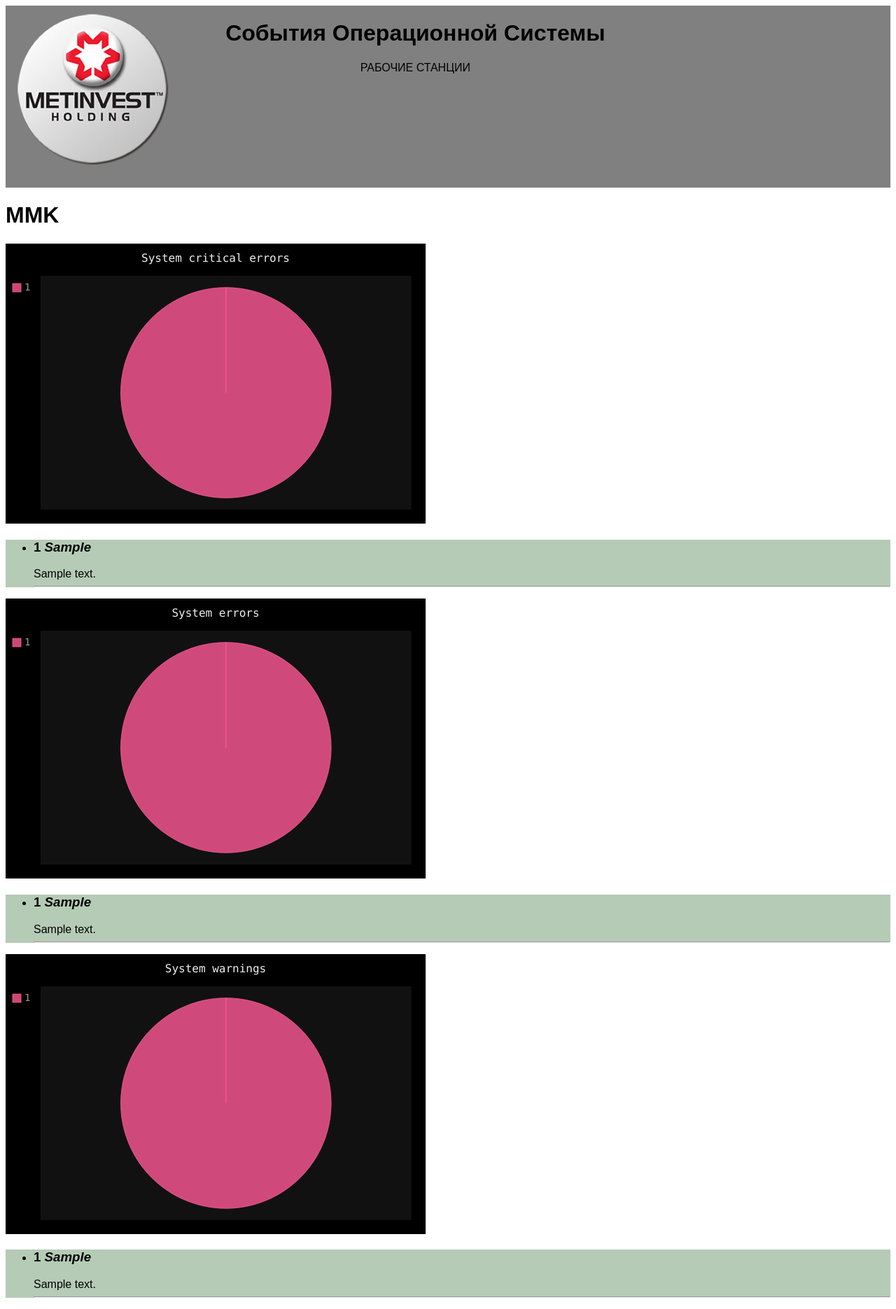
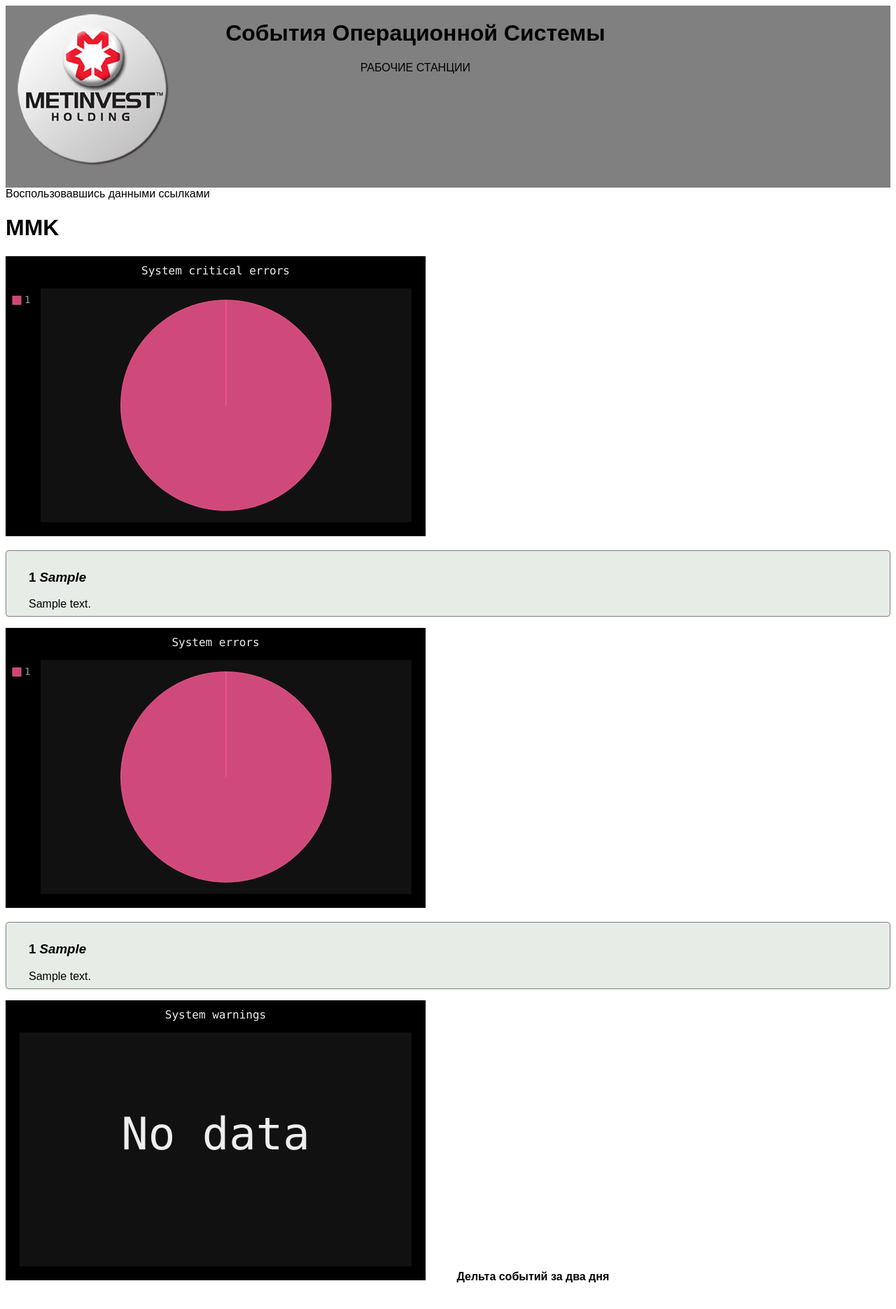
Before and after one commit to BorisKornienko/AllWsMonitor, a Django app: page /win_events/ in a window 1280 px wide. Shown: the whole page at 70% size. After the commit the page ends 1832 px from the top, so only its background shows below. Run offline with Django 3.2, Linux system fonts and the light colour scheme; tables that the repository leaves empty hold one stand-in row (values such as "Sample post"); some libraries are stand-ins or nearby versions.

Commit message:
link to IIS and a bit of frontend

```diff
--- a/win_events/charts.py
+++ b/win_events/charts.py
@@ -18,7 +18,7 @@
         # two_weeks = datetime.date.today() - datetime.timedelta(days=14)
         yesterday = datetime.date.today() - datetime.timedelta(days=1)
         data = {}
-        for sys_warn in System_warning.objects.filter(event_date__gte=yesterday):
+        for sys_warn in System_warning.objects.filter(event_date=yesterday):
             if sys_warn.event_id in data.keys():
                 data[sys_warn.event_id] += 1
             else:
--- a/win_events/static/win_events/style/base.css
+++ b/win_events/static/win_events/style/base.css
@@ -22,13 +22,36 @@
     float: left;
 }
 .chart{
-    /* display: inline-block; */
+    display: inline-block;
     padding: 10;
     /* background-color: red; */
     /* float: left; */
 }
-ul{
+.events-list{
     /* display: inline-block; */
-    background-color: rgba(10, 84, 15, 0.3);
-    padding: 10;
+    list-style-type: none;
+    background-color: rgba(10, 84, 15, 0.1);
+    padding: 0;
 }
+.events-list li{
+    border: 1px solid gray;
+    border-radius: 5px;
+    margin-top: 2px;
+    padding: 0.5em;
+    padding-left: 2em;
+}
+.delta{
+    display: inline-block;
+    list-style-type: none;
+}
+.delta li{
+    margin-top: 7;
+    font-size: 1.3em;
+    letter-spacing: 3;
+}
+.delta-red{
+    color: red;
+}
+.delta-green{
+    color: green;
+}
--- a/win_events/templates/base.html
+++ b/win_events/templates/base.html
@@ -21,7 +21,9 @@
             РАБОЧИЕ СТАНЦИИ
         </div>
     </header>
-
+    <div class="csv-href">
+        Воспользовавшись данными ссылками
+    </div>
     {% block content %}
         there is no any content
     {% endblock %}
--- a/win_events/templates/win_events/index.html
+++ b/win_events/templates/win_events/index.html
@@ -7,7 +7,7 @@
     <div class="chart">{{ cht_syscrit|safe }}</div>
     <ul class="events-list">
         {% for sys_ev in sys_crits_ystd %}
-        <li><h3>{{sys_ev.event_id}} <em>{{ sys_ev.event_source }}</em></h3>  <span>{{ sys_ev.event_description }}</span> <hr></li>
+        <li><h3>{{sys_ev.event_id}} <em>{{ sys_ev.event_source }}</em></h3>  <span>{{ sys_ev.event_description }}</span></li>
         {% endfor %}
     </ul>
 </div>
@@ -15,15 +15,25 @@
     <div class="chart">{{ cht_syserr|safe }}</div>
     <ul class="events-list">
         {% for sys_ev in sys_errs_ystd %}
-        <li><h3>{{sys_ev.event_id}} <em>{{ sys_ev.event_source }}</em></h3>  <span>{{ sys_ev.event_description }}</span> <hr></li>
+        <li><h3>{{sys_ev.event_id}} <em>{{ sys_ev.event_source }}</em></h3>  <span>{{ sys_ev.event_description }}</span></li>
         {% endfor %}
     </ul>
 </div>
 <div class="pieChart-block">
     <div class="chart">{{ cht_syswarn|safe }}</div>
+    <ul class="delta">
+        <strong>Дельта событий за два дня</strong>
+        {% for event, delta in sys_warn_delta.items %}
+        {% if delta > 0 %}
+        <li class="delta-red"> <a href="#warn-{{ event }}">id {{ event }} delta {{delta}} &uarr;</a></li>
+        {%else%}
+        <li class="delta-green">id {{ event }} delta {{delta}} &darr; </li>
+        {%endif%}
+        {% endfor %}
+    </ul>
     <ul class="events-list">
         {% for sys_ev in sys_warns_ystd %}
-        <li><h3>{{sys_ev.event_id}} <em>{{ sys_ev.event_source }}</em></h3>  <span>{{ sys_ev.event_description }}</span> <hr></li>
+        <li><h3 id="warn-{{ sys_ev.event_id }}">{{sys_ev.event_id}} <em>{{ sys_ev.event_source }}</em></h3>  <span>{{ sys_ev.event_description }}</span></li>
         {% endfor %}
     </ul>
 </div>
--- a/win_events/views.py
+++ b/win_events/views.py
@@ -163,6 +163,17 @@
 class IndexView(TemplateView):
     template_name = 'win_events/index.html'
 
+    def get_delta_events(self, win_events_model, delta_days, model_event_id):
+        """Get win_evenr model and number of delta days. If number is possitive, it's bad"""
+        delta_days = int(delta_days)
+        ystd = datetime.date.today() - datetime.timedelta(days=1)
+        ystd_2 = datetime.date.today() - datetime.timedelta(days=delta_days)
+        ystd_number = win_events_model.objects.filter(event_date=ystd).filter(event_id=model_event_id)
+        ystd_2_number = win_events_model.objects.filter(event_date=ystd_2).filter(event_id=model_event_id)
+        return len(ystd_number) - len(ystd_2_number)
+
+
+
     def get_context_data(self, **kwargs):
         context = super(IndexView, self).get_context_data(**kwargs)
         yesterday = datetime.date.today() - datetime.timedelta(days=1)
@@ -190,28 +201,46 @@
             style=DarkStyle
         )
 
-        # ========================MAKE IT AS DEF!=================================
-        sys_warn_QS = System_warning.objects.filter(event_id__in=cht_syswarn.get_data().keys()).filter(event_date__gte=yesterday)
+        # ========================MAKE IT AS A DEF!=================================
+        sys_warn_delta = {}
+        sys_warn_delta_1 = {}
+        sys_warn_delta_2 = {}
+        ystd_2 = datetime.date.today() - datetime.timedelta(days=2)
+        sys_warn_QS = System_warning.objects.filter(event_date=yesterday).filter(event_id__in=cht_syswarn.get_data().keys())
+        sys_warn_QS_older = System_warning.objects.filter(event_date=ystd_2).filter(event_id__in=cht_syswarn.get_data().keys())
+        for sw in sys_warn_QS_older:
+            if sw.event_id in sys_warn_delta_2.keys():
+                sys_warn_delta_2[sw.event_id] += 1
+            else:
+                sys_warn_delta_2[sw.event_id] = 1
+        sys_warn_delta_1 = cht_syswarn.get_data()
+        for event in sys_warn_delta_1.keys():
+            sys_warn_delta[event] = sys_warn_delta_1[event] - sys_warn_delta_2[event]
+
         sys_warn_list = list(sys_warn_QS)
         sys_warn_yesterday = {}
         for s_w in sys_warn_list:
             sys_warn_yesterday[s_w.event_id] = s_w
         sys_warn_yesterday = list(sys_warn_yesterday.values())
 
-        sys_err_QS = System_error.objects.filter(event_id__in=cht_syserr.get_data().keys()).filter(event_date__gte=yesterday)
+        sys_err_QS = System_error.objects.filter(event_date__gte=yesterday).filter(event_id__in=cht_syserr.get_data().keys())
         sys_err_list = list(sys_err_QS)
         sys_err_yesterday = {}
         for s_e in sys_err_list:
             sys_err_yesterday[s_e.event_id] = s_e
         sys_err_yesterday = list(sys_err_yesterday.values())
 
-        sys_crit_QS = System_critical.objects.filter(event_id__in=cht_syscrit.get_data().keys()).filter(event_date__gte=yesterday)
+        sys_crit_QS = System_critical.objects.filter(event_date__gte=yesterday).filter(event_id__in=cht_syscrit.get_data().keys())
         sys_crit_list = list(sys_crit_QS)
         sys_crit_yesterday = {}
         for s_c in sys_crit_list:
             sys_crit_yesterday[s_c.event_id] = s_c
         sys_crit_yesterday = list(sys_crit_yesterday.values())
         # ========================MAKE IT AS DEF!=================================END
+
+
+
+
 
         # Call the `.generate()` method on our chart object
         # and pass it to template context.
@@ -221,4 +250,5 @@
         context['sys_warns_ystd'] = sys_warn_yesterday
         context['sys_errs_ystd'] = sys_err_yesterday
         context['sys_crits_ystd'] = sys_crit_yesterday
+        context['sys_warn_delta'] = sys_warn_delta
         return context
```
Also changed, not shown: 3 other files.
